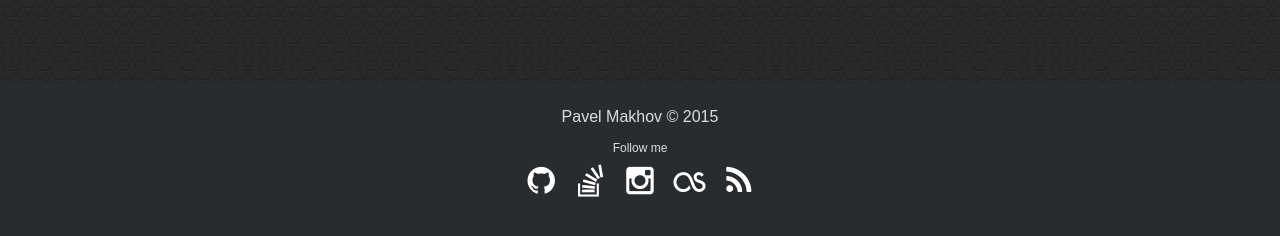
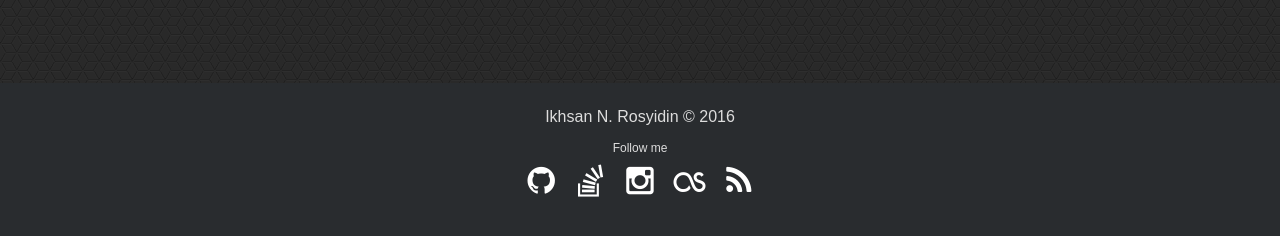
Before and after one commit to essanpupil/pupil.id, a Jekyll site: the page built from index.html, in a window 1280 px wide. Shown: the part 640-876 px from the top of the page. Built offline with Jekyll 4.4.1, drawn with Linux system fonts in a browser that asks for light colours.

Commit message:
edit copyright in footer

```diff
--- a/_includes/footer.html
+++ b/_includes/footer.html
@@ -1,7 +1,7 @@
     <footer class="footer-distributed">
       <div class="container">
         <div class="footer">
-          <p>Pavel Makhov &copy; 2015</p>
+          <p>Ikhsan N. Rosyidin &copy; 2016</p>
           {% include social.html %}
         </div>
       </div>
```
